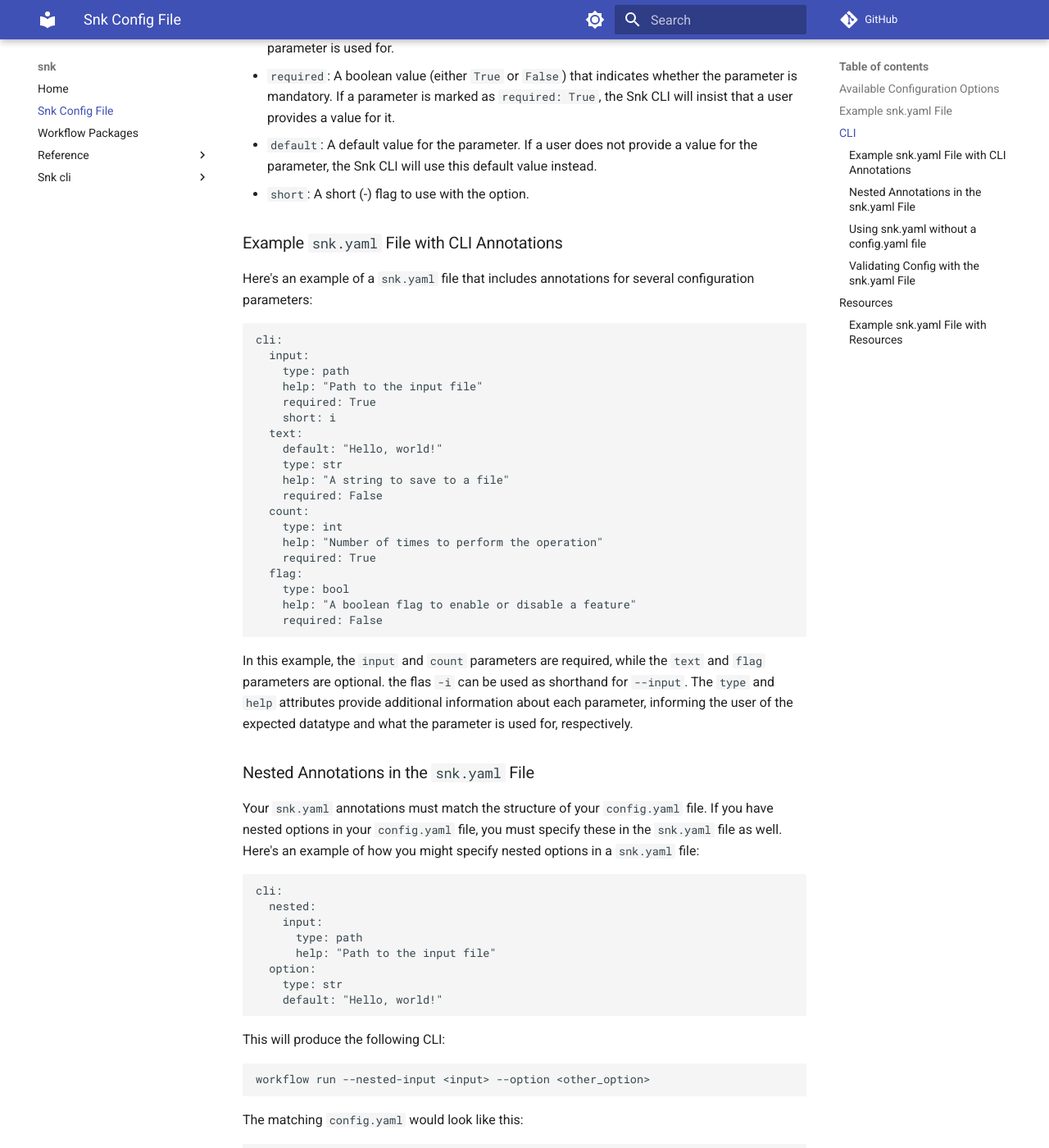
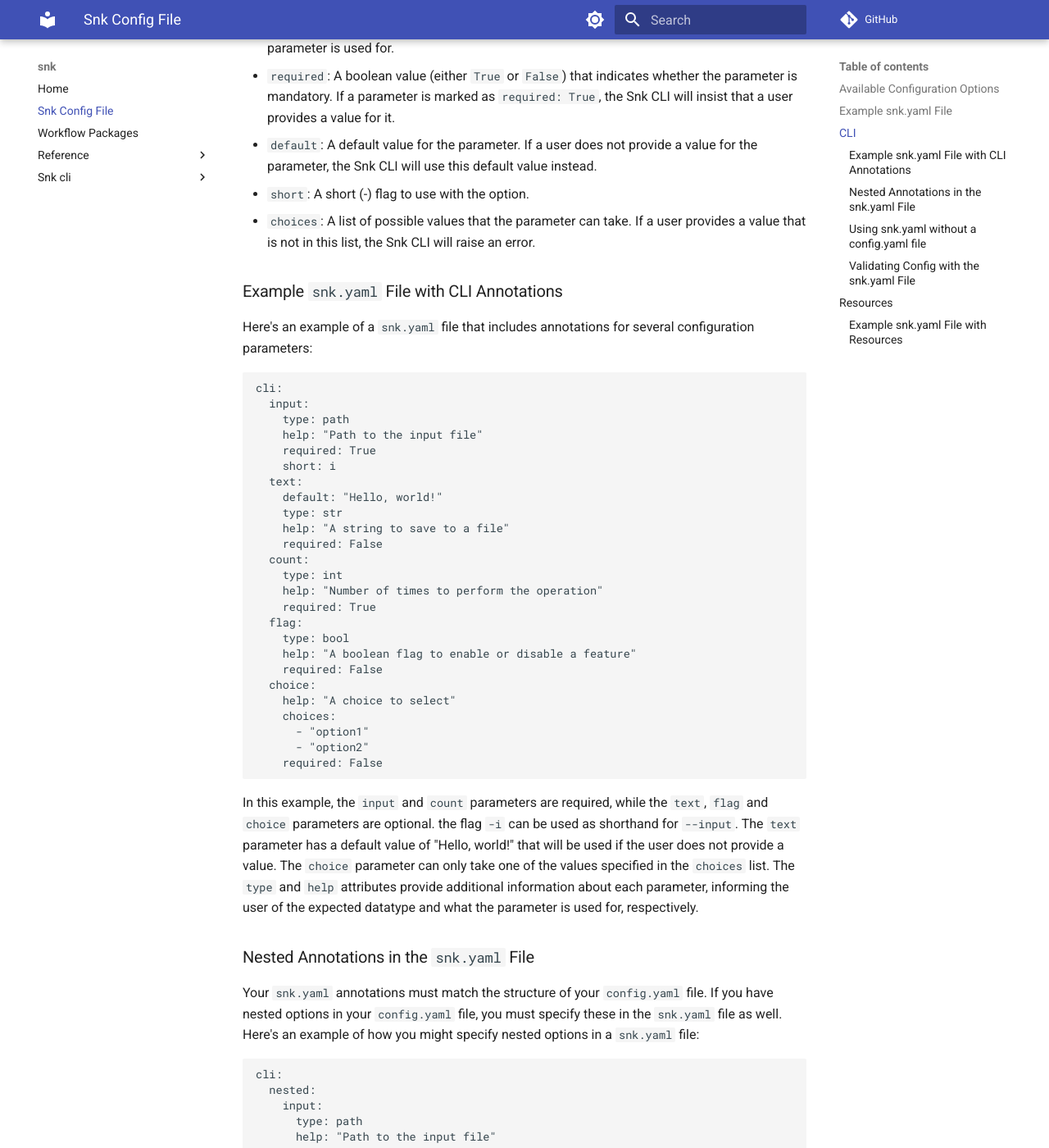
Before and after one commit to Wytamma/snk, an MkDocs documentation site: the page built from docs/snk_config_file.md, in a window 1280 px wide and 1400 px high, scrolled down 2789 px. Shown: the whole window at 82% size. Built offline with MkDocs 1.6.1 and Material for MkDocs 9.7.7, drawn with Linux system fonts in a browser that asks for light colours; comment, search, counter and statistics services are not loaded.

Commit message:
:sparkles: enums

````diff
--- a/docs/snk_config_file.md
+++ b/docs/snk_config_file.md
@@ -82,6 +82,7 @@ Annotations play a crucial role in configuring the dynamic Snk CLI. They provide
 - `required`: A boolean value (either `True` or `False`) that indicates whether the parameter is mandatory. If a parameter is marked as `required: True`, the Snk CLI will insist that a user provides a value for it.
 - `default`: A default value for the parameter. If a user does not provide a value for the parameter, the Snk CLI will use this default value instead.
 - `short`: A short (-) flag to use with the option.
+- `choices`: A list of possible values that the parameter can take. If a user provides a value that is not in this list, the Snk CLI will raise an error.
 
 ### Example `snk.yaml` File with CLI Annotations
 
@@ -107,9 +108,15 @@ cli:
     type: bool
     help: "A boolean flag to enable or disable a feature"
     required: False
+  choice:
+    help: "A choice to select"
+    choices:
+      - "option1"
+      - "option2"
+    required: False
 ```
 
-In this example, the `input` and `count` parameters are required, while the `text` and `flag` parameters are optional. the flas `-i` can be used as shorthand for `--input`. The `type` and `help` attributes provide additional information about each parameter, informing the user of the expected datatype and what the parameter is used for, respectively.
+In this example, the `input` and `count` parameters are required, while the `text`, `flag` and `choice` parameters are optional. the flag `-i` can be used as shorthand for `--input`. The `text` parameter has a default value of "Hello, world!" that will be used if the user does not provide a value. The `choice` parameter can only take one of the values specified in the `choices` list. The `type` and `help` attributes provide additional information about each parameter, informing the user of the expected datatype and what the parameter is used for, respectively.
 
 ### Nested Annotations in the `snk.yaml` File
 
--- a/pyproject.toml
+++ b/pyproject.toml
@@ -25,7 +25,7 @@ classifiers = [
 ]
 dependencies = [
   "GitPython~=3.1.0",
-  "snk-cli~=0.4.0",
+  "snk-cli~=0.5.0",
 ]
 dynamic = ["version"]
 
````
Also changed, not shown: 1 other file.
